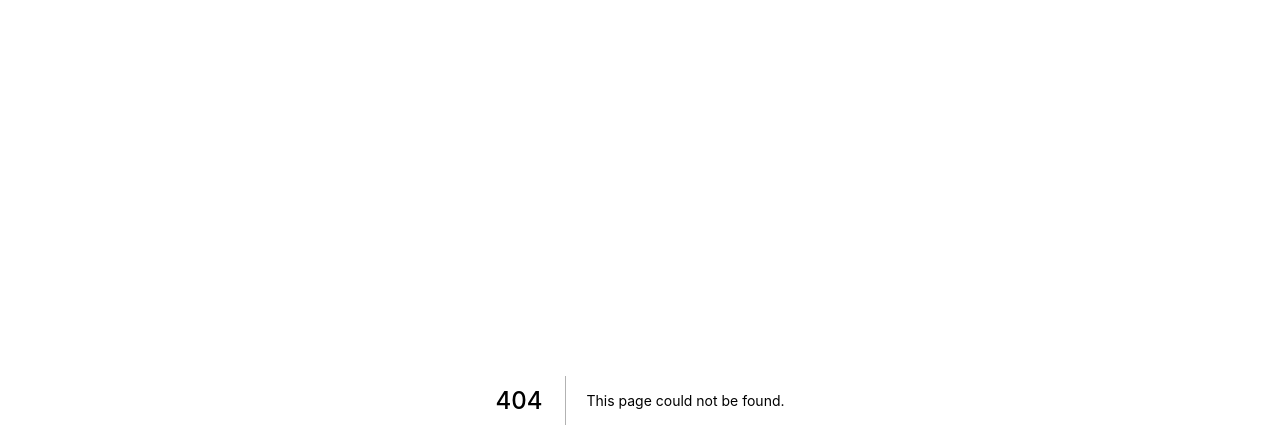
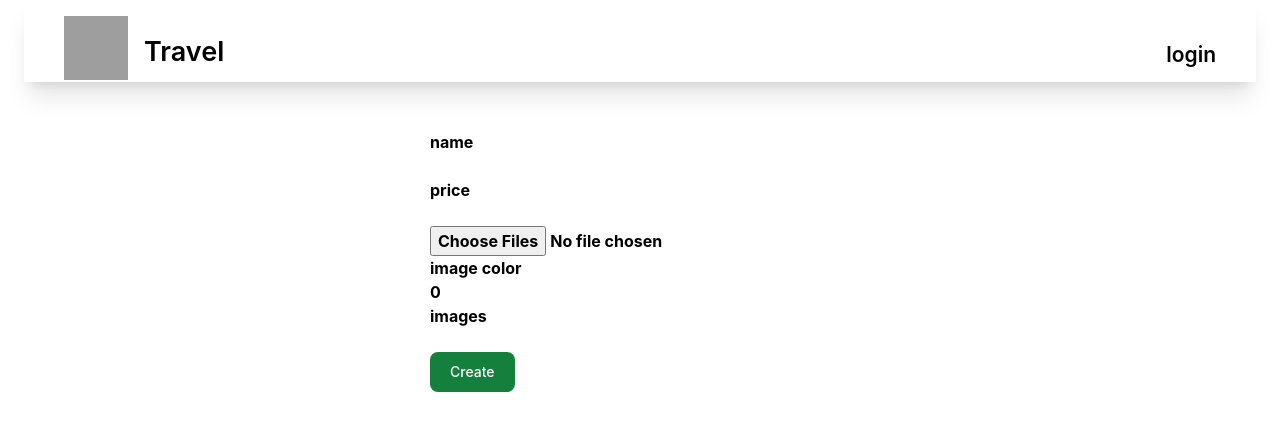
Before and after one commit to maher9393267111/fire-next-66, a Next.js app: page /create in a window 1280 px wide. Before the commit this address had no page. Shown: the top 448 px of the page. Built offline with nearby package versions, Linux system fonts and the light colour scheme; grey boxes are pictures that could not be loaded.

Commit message:
villa create and send to database start work good

```diff
--- /dev/null
+++ b/components/navbar.jsx
@@ -0,0 +1,45 @@
+import React from 'react';
+
+const Navbar = () => {
+    return (
+       <div>
+        <div>
+
+{/* -flex----- */}
+
+
+<div className=' flex h-[82px] p-4 shadow-xl   justify-between  ml-6 mr-6 '>
+
+<div className=' flex gap-4 ml-6'>
+    <img
+
+    className=' w-16 h-16'
+    src="https://cdn4.iconfinder.com/data/icons/office-and-business-conceptual-flat/169/8-256.png" alt="" />
+
+
+<div
+className=' relative top-4 text-[27px] font-semibold'
+><p>Travel</p></div>
+
+    </div>
+
+
+<div>
+    <h1
+
+    className=' translate-y-[23px] text-[21px]   mr-6 font-semibold'
+    >login</h1>
+</div>
+
+
+
+</div>
+
+
+
+        </div>
+       </div>
+    );
+}
+
+export default Navbar;
--- a/package.json
+++ b/package.json
@@ -29,7 +29,10 @@
     "styled-components": "^5.3.5"
   },
   "devDependencies": {
+    "autoprefixer": "^10.4.7",
     "eslint": "8.18.0",
-    "eslint-config-next": "12.1.6"
+    "eslint-config-next": "12.1.6",
+    "postcss": "^8.4.14",
+    "tailwindcss": "^3.1.3"
   }
 }
--- a/pages/_app.js
+++ b/pages/_app.js
@@ -1,13 +1,13 @@
 import '../styles/globals.css'
 
 import GlobalContext from '../context/global'
-
+import Navbar from '../components/navbar'
 
 function MyApp({ Component, pageProps }) {
   return (
 
     <GlobalContext>
-
+  <Navbar />
   <Component {...pageProps} />
   </GlobalContext>
 
--- /dev/null
+++ b/pages/create.jsx
@@ -0,0 +1,153 @@
+import React from "react";
+import { useState, useRef, useEffect } from "react";
+import { db, storage } from "../firebase";
+import {
+  addDoc,
+  collection,
+  doc,
+  serverTimestamp,
+  updateDoc,
+} from "firebase/firestore";
+import {
+  getDownloadURL,
+  ref,
+  uploadString,
+  getStorage,
+  uploadBytes,
+} from "firebase/storage";
+
+import { useAuth } from "../context/global";
+
+const CreateProducts = () => {
+  const [info, setinfo] = useState("");
+  const [name, setname] = useState("");
+  const [villaprice, setvillaprice] = useState("");
+  const [productTitle, setProductTitle] = useState(
+    "Lorem ipsum dolor sit amet consectetur adipisicing elit. Quaerat placeat similique dicta nulla praesentium deserunt. Corporis repellendus deleniti dolores eligendi."
+  );
+
+  const [productimagesurl, setproductimagesurl] = useState("");
+  const [childtcategory, setchildcategory] = useState([]);
+  const [selectedcategory, setselectedcategory] = useState("");
+  const [fileurl, setfileurl] = useState("");
+  const [images, setImages] = useState([]);
+  const [imageColor, setImagecolor] = useState("");
+  const [productsize, setProductsize] = useState([]);
+  const [success, setSuccess] = useState(false);
+
+
+
+
+  // if  userinfo role is admin then only he can create product else redirect to home page
+
+  const handleimages = async (e) => {
+    console.log("imageColor is not empty");
+
+    const file = e.target.files[0];
+    console.log(file);
+    // generate a random string
+    const random =
+      Math.random().toString(36).substring(2, 15) +
+      Math.random().toString(36).substring(2, 15);
+
+    const testRef = ref(storage, `villa/${random}`);
+
+    await uploadBytes(testRef, file).then((snapshot) => {
+      console.log("Uploaded image to storage success!");
+    });
+
+    // get image url from storage and set into state
+    const down = await getDownloadURL(testRef);
+    //setproductimage(down);
+
+    setImages([...images, down]);
+  };
+
+  const handleSubmit = async (e) => {
+    e.preventDefault();
+
+    const villa = {
+      name: name,
+      price: villaprice,
+      images: images,
+    };
+
+    console.log("villa------>", villa);
+
+    await addDoc(collection(db, "villas"), villa)
+      .then(() => {
+        setSuccess(true);
+        document.getElementById("product-form").reset();
+        setImages([]);
+      })
+      .catch((error) => {
+        setSuccess(false);
+      });
+    //  reset all the state
+  };
+
+
+
+  return (
+    <div className="  w-[420px]  h-auto mx-auto mt-12  font-bold">
+      <form id="product-form" className="form-control" onSubmit={handleSubmit}>
+        <div>
+          <h1>name</h1>
+          <input onChange={(e) => setname(e.target.value)} type="text" />
+        </div>
+
+        <div>
+          <h1>price</h1>
+          <input
+            onChange={(e) => setvillaprice(e.target.value)}
+            type="number"
+          />
+        </div>
+
+
+
+        <input onChange={handleimages} type="file" multiple={true} />
+
+        <div>
+          <h1>image color {imageColor}</h1>
+        </div>
+
+
+        {images.length}
+
+        {/* <button
+
+onClick={uploadImages}
+>upoad images</button> */}
+
+        <div>
+          images
+          <div className=" flex  gap-9">
+            {images.map((image, index) => {
+              return (
+                <img
+                key={index}
+                  className="w-12 h-12 rounded-full object-cover"
+                  src={image}
+                  alt=""
+                />
+              );
+            })}
+          </div>
+        </div>
+
+        <div>
+          <button
+            //  onClick={handleSubmit}
+            type="submit"
+            className="focus:outline-none mt-6 text-white bg-green-700 hover:bg-green-800 focus:ring-4 focus:ring-green-300 font-medium rounded-lg text-sm px-5 py-2.5 mr-2 mb-2 dark:bg-green-600 dark:hover:bg-green-700 dark:focus:ring-green-800"
+          >
+            Create
+          </button>
+        </div>
+      </form>
+    </div>
+  );
+};
+
+export default CreateProducts;
--- /dev/null
+++ b/postcss.config.js
@@ -0,0 +1,6 @@
+module.exports = {
+  plugins: {
+    tailwindcss: {},
+    autoprefixer: {},
+  },
+}
--- /dev/null
+++ b/tailwind.config.js
@@ -0,0 +1,12 @@
+/** @type {import('tailwindcss').Config} */
+module.exports = {
+  content: [
+
+    "./pages/**/*.{js,ts,jsx,tsx}",
+    "./components/**/*.{js,ts,jsx,tsx}",
+  ],
+  theme: {
+    extend: {},
+  },
+  plugins: [],
+}
```
Also changed, not shown: components/singlevilla.jsx (+19 -31 lines), styles/globals.css (+7 -0 lines), 2 other files (tests, documents, lock files or other folders).
